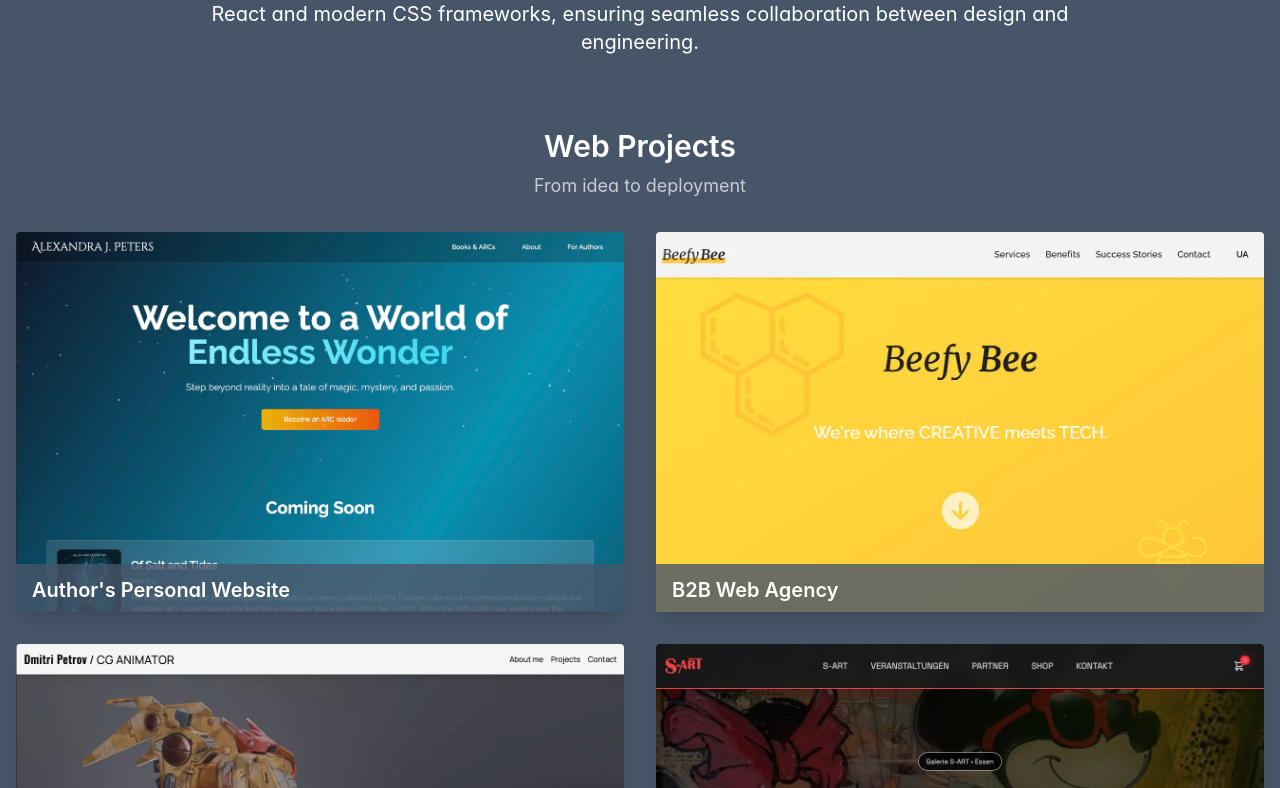
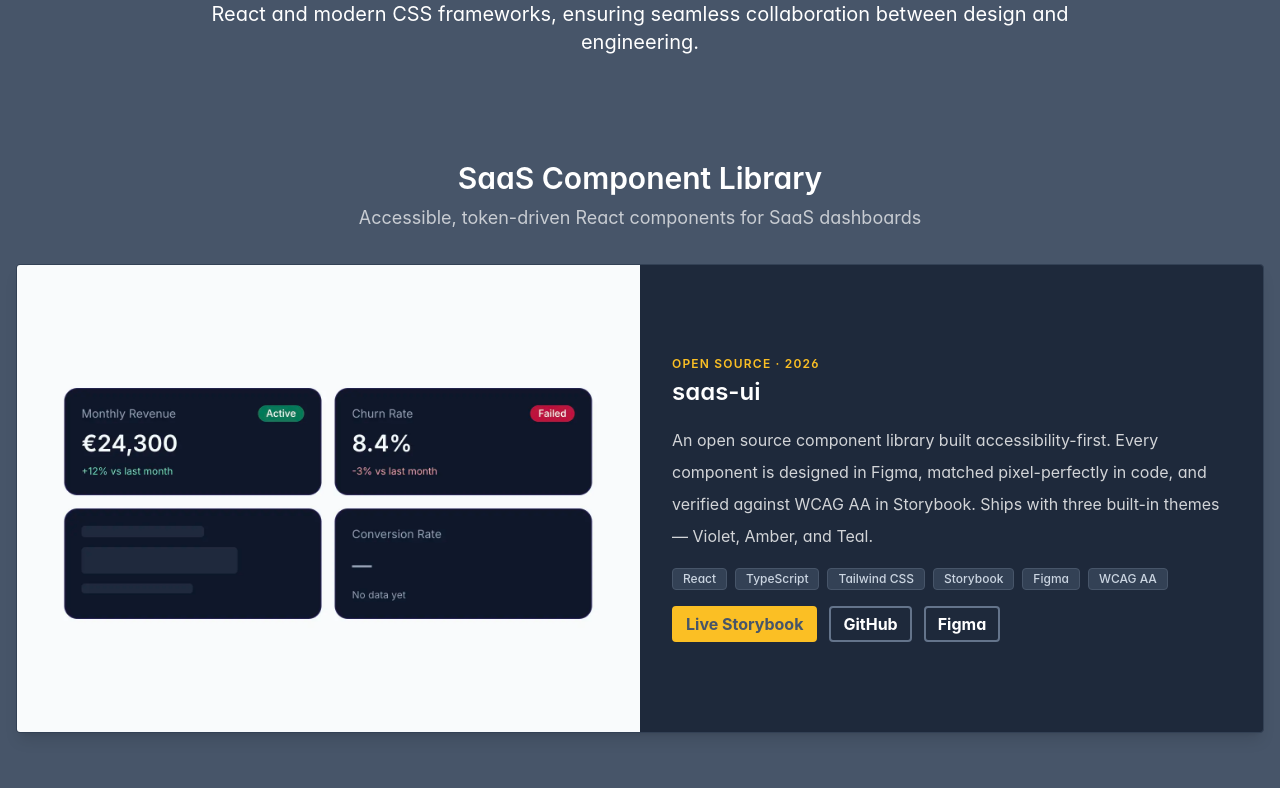
Before and after one commit to AleKoles/My-Portfolio, a Next.js app: page / in a window 1280 px wide. Shown: the part 1112-1900 px from the top of the page. Built offline with nearby package versions, Linux system fonts and the light colour scheme.

Commit message:
feat: add saas-ui project card and update footer with aria-labels

```diff
--- a/pages/footer.tsx
+++ b/pages/footer.tsx
@@ -1,17 +1,35 @@
-import { FiGithub } from "react-icons/fi";
+import { AiOutlineMail, AiFillGithub, AiFillLinkedin } from "react-icons/ai";
 
 const Footer = () => {
   return (
-    <footer className="mx-auto px-4  max-w-7xl mt-20 flex flex-col justify-center items-center">
-      <a
-        href="https://github.com/AleKoles/My-Portfolio"
-        target="_blank"
-        rel="noreferrer"
-        className=" w-fit flex flex-col justify-center text-gray-600 hover:text-black dark:text-gray-200 dark:hover:text-white"
-      >
-        <FiGithub className="text-2xl mx-auto" />
-        <p>Source Code</p>
-      </a>
+    <footer className="mx-auto px-4 max-w-7xl mt-20 pb-8 flex flex-col justify-center items-center gap-6">
+
+      {/* Open to work pill
+      <div className="flex items-center gap-2 px-4 py-1.5 rounded-full bg-emerald-50 dark:bg-emerald-900/30 border border-emerald-200 dark:border-emerald-800">
+        <span className="w-2 h-2 rounded-full bg-emerald-500 animate-pulse" />
+        <span className="text-sm text-emerald-700 dark:text-emerald-400 font-medium">
+          Open to remote Design Engineer roles
+        </span>
+      </div>*/}
+
+      {/* Social icons */}
+      <div className="text-4xl text-gray-600 dark:text-gray-200 flex justify-center gap-16 py-3">
+        <a href="https://www.linkedin.com/in/oleksandra-kolesnikova/" target="_blank" rel="noreferrer noopener" aria-label="LinkedIn">
+          <AiFillLinkedin className="hover:scale-110 hover:text-black dark:hover:text-white transition-transform" />
+        </a>
+        <a href="https://github.com/AleKoles" target="_blank" rel="noreferrer noopener" aria-label="GitHub">
+          <AiFillGithub className="hover:scale-110 hover:text-black dark:hover:text-white transition-transform" />
+        </a>
+        <a href="mailto:kolesnikova.alexandra@gmail.com" target="_blank" rel="noreferrer noopener" aria-label="Email">
+          <AiOutlineMail className="hover:scale-110 hover:text-black dark:hover:text-white transition-transform" />
+        </a>
+      </div>
+
+      {/* Copyright */}
+      <p className="text-sm text-slate-400 dark:text-slate-500">
+        © {new Date().getFullYear()} Oleksandra Kolesnikova
+      </p>
+
     </footer>
   );
 };
--- a/pages/hero.tsx
+++ b/pages/hero.tsx
@@ -254,7 +254,7 @@
         <SkillMarquees labels={devLabels} baseDirection="right" />
       </div>
 
-      <div className="max-w-4xl mx-auto text-lg lg:text-xl text-center text-gray-600 dark:text-white leading-8 px-4 ">
+      <div className="max-w-4xl mx-auto text-lg lg:text-xl text-center text-slate-700 dark:text-white leading-8 px-4 ">
         <p>Frontend Design Engineer operating at the intersection of design systems and frontend architecture. I transform high-fidelity concepts into accessible, scalable interfaces using React and modern CSS frameworks, ensuring seamless collaboration between design and engineering.</p>
       </div>
     </section>
--- a/pages/index.tsx
+++ b/pages/index.tsx
@@ -8,6 +8,7 @@
 import Footer from "./footer";
 import ScrollUp from "./scrollup";
 import Hero from "./hero";
+import SaasUiCard from "./saas-ui";
 
 export default function Home() {
   const [darkMode, setDarkMode] = useState(true);
@@ -62,7 +63,7 @@
       {/* Canonical URL */}
       <link rel="canonical" href="https://kolesnikova-portfolio.netlify.app/" />
     </Head>
-      <main className="pb-16  bg-[#fff8e5] dark:bg-slate-600">
+      <main className="pb-16 px-4 bg-[#fff8e5] dark:bg-slate-600">
         <section>
           <nav className="py-8 mx-auto max-w-7xl flex justify-between">
             <h1 className="font-bold uppercase text-lg tracking-wide dark:text-white">
@@ -91,6 +92,7 @@
           </nav>
         </section>
         <Hero />
+        <SaasUiCard />
         <Works />
         <Footer />
         <ScrollUp />
--- /dev/null
+++ b/pages/saas-ui.tsx
@@ -0,0 +1,105 @@
+import Image from "next/image";
+import preview from "../public/StatCards.webp";
+
+const tags = ["React", "TypeScript", "Tailwind CSS", "Storybook", "Figma", "WCAG AA"];
+
+export default function SaasUiCard() {
+  return (
+    <section className="mx-auto max-w-7xl">
+
+      {/* Section header */}
+      <div className="text-center py-8">
+        <h3 className="font-semibold text-2xl md:text-3xl py-2 dark:text-white">
+          SaaS Component Library
+        </h3>
+        <p className="dark:text-white/70 text-slate-600 md:text-lg">
+          Accessible, token-driven React components for SaaS dashboards
+        </p>
+      </div>
+
+      {/* Card */}
+      <div className="rounded relative shadow-lg overflow-hidden bg-[#fff9e8] dark:bg-slate-800 border border-slate-200 dark:border-slate-700">
+        <div className="flex flex-col lg:flex-row">
+
+          {/* Image */}
+          <div className="relative w-full lg:w-1/2 aspect-[16/10] lg:aspect-[4/3] overflow-hidden flex-shrink-0">
+
+
+              <Image
+                src={preview}
+                alt="saas-ui Storybook — StatCard components"
+                fill
+                sizes="(max-width: 1024px) 100vw, 50vw"
+                className="object-cover"
+                priority
+              />
+
+
+          </div>
+
+          {/* Content */}
+          <div className="flex flex-col gap-4 px-6 py-6 lg:py-8 lg:px-8 justify-center">
+
+            <div>
+              <p className="text-xs font-semibold uppercase tracking-widest text-sky-600 dark:text-amber-400 mb-1">
+                Open Source · 2026
+              </p>
+              <h4 className="text-xl md:text-2xl font-semibold dark:text-white leading-tight">
+                saas-ui
+              </h4>
+
+            </div>
+
+            <p className="text-slate-700 dark:text-white/80 text-base leading-8">
+              An open source component library built accessibility-first.
+              Every component is designed in Figma, matched pixel-perfectly
+              in code, and verified against WCAG AA in Storybook. Ships with
+              three built-in themes — Violet, Amber, and Teal.
+            </p>
+
+            {/* Tags */}
+            <div className="flex flex-wrap gap-2">
+              {tags.map(tag => (
+                <span
+                  key={tag}
+                  className="px-2.5 py-0.5 rounded text-xs font-medium bg-white dark:bg-slate-700 text-slate-600 dark:text-slate-300 border border-slate-200 dark:border-slate-600"
+                >
+                  {tag}
+                </span>
+              ))}
+            </div>
+
+            {/* Links */}
+            <div className="flex flex-wrap gap-3">
+              <a
+                href="https://saas-fu6y8zyag-alekoles-projects.vercel.app"
+                target="_blank"
+                rel="noreferrer"
+                className="box-border font-bold w-fit px-3 py-1 border-2 duration-150 ease-in-out rounded border-sky-700 dark:border-amber-400 text-white dark:text-slate-600 bg-sky-700 dark:bg-amber-400 hover:text-sky-700 dark:hover:text-amber-400 hover:bg-white dark:hover:bg-opacity-0"
+              >
+                Live Storybook
+              </a>
+              <a
+                href="https://github.com/AleKoles/saas-ui"
+                target="_blank"
+                rel="noreferrer"
+                className="box-border font-bold w-fit px-3 py-1 border-2 duration-150 ease-in-out rounded border-slate-400 dark:border-slate-500 text-slate-600 dark:text-white hover:bg-slate-100 dark:hover:bg-slate-700"
+              >
+                GitHub
+              </a>
+              <a
+                href="https://www.figma.com/design/So0CS02VQjOtc3tEmZrOnt/saas-ui-%E2%80%94-Design-System?node-id=1-2&t=jTd6PEWvxpROwmAe-1"
+                target="_blank"
+                rel="noreferrer"
+                className="box-border font-bold w-fit px-3 py-1 border-2 duration-150 ease-in-out rounded border-slate-400 dark:border-slate-500 text-slate-600 dark:text-white hover:bg-slate-100 dark:hover:bg-slate-700"
+              >
+                Figma
+              </a>
+            </div>
+
+          </div>
+        </div>
+      </div>
+    </section>
+  );
+}
--- a/pages/works.tsx
+++ b/pages/works.tsx
@@ -51,16 +51,16 @@
 
 const Works = () => {
   return (
-    <section className="mx-auto px-4  max-w-7xl">
+    <section className="mx-auto max-w-7xl">
       {/* Solo Projects */}
-      <div className="text-center">
+      <div className="text-center pt-12 pb-8">
         <h3 className="font-semibold text-2xl md:text-3xl py-2 dark:text-white">
           Web Projects
         </h3>
-        <p className="dark:text-white/70 md:text-lg">From idea to deployment</p>
+        <p className="dark:text-white/70 text-slate-600 md:text-lg">From idea to deployment</p>
       </div>
 
-      <div className="grid grid-cols-1 md:grid-cols-2 gap-8 justify-around pt-8">
+      <div className="grid grid-cols-1 md:grid-cols-2 gap-8 justify-around">
         <ProjectCard
           image={author}
           alt="Personal Author's Website"
```
Also changed, not shown: public/DataTable_Story_Violet.webp (added), public/StatCards.webp (added).
